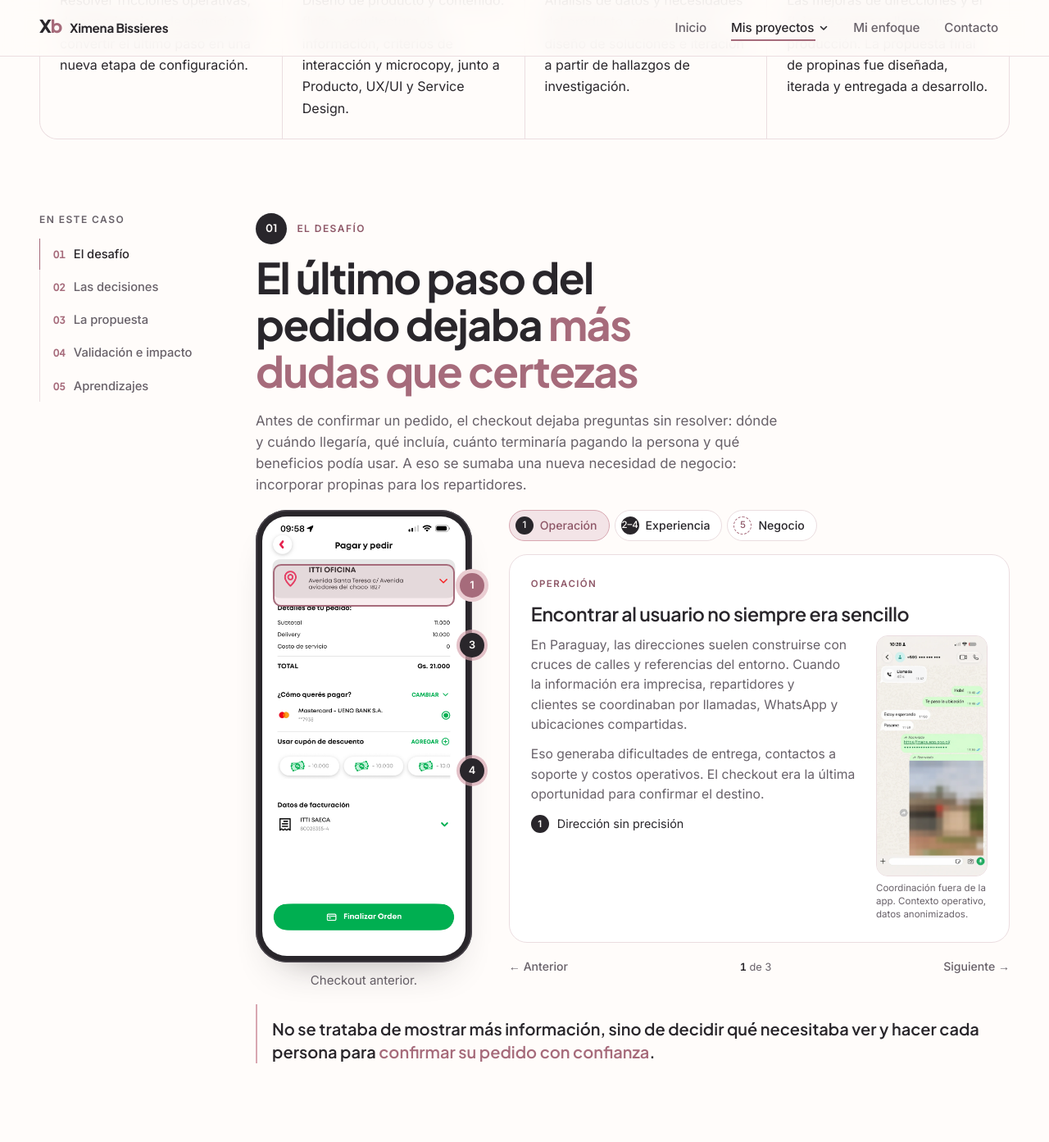
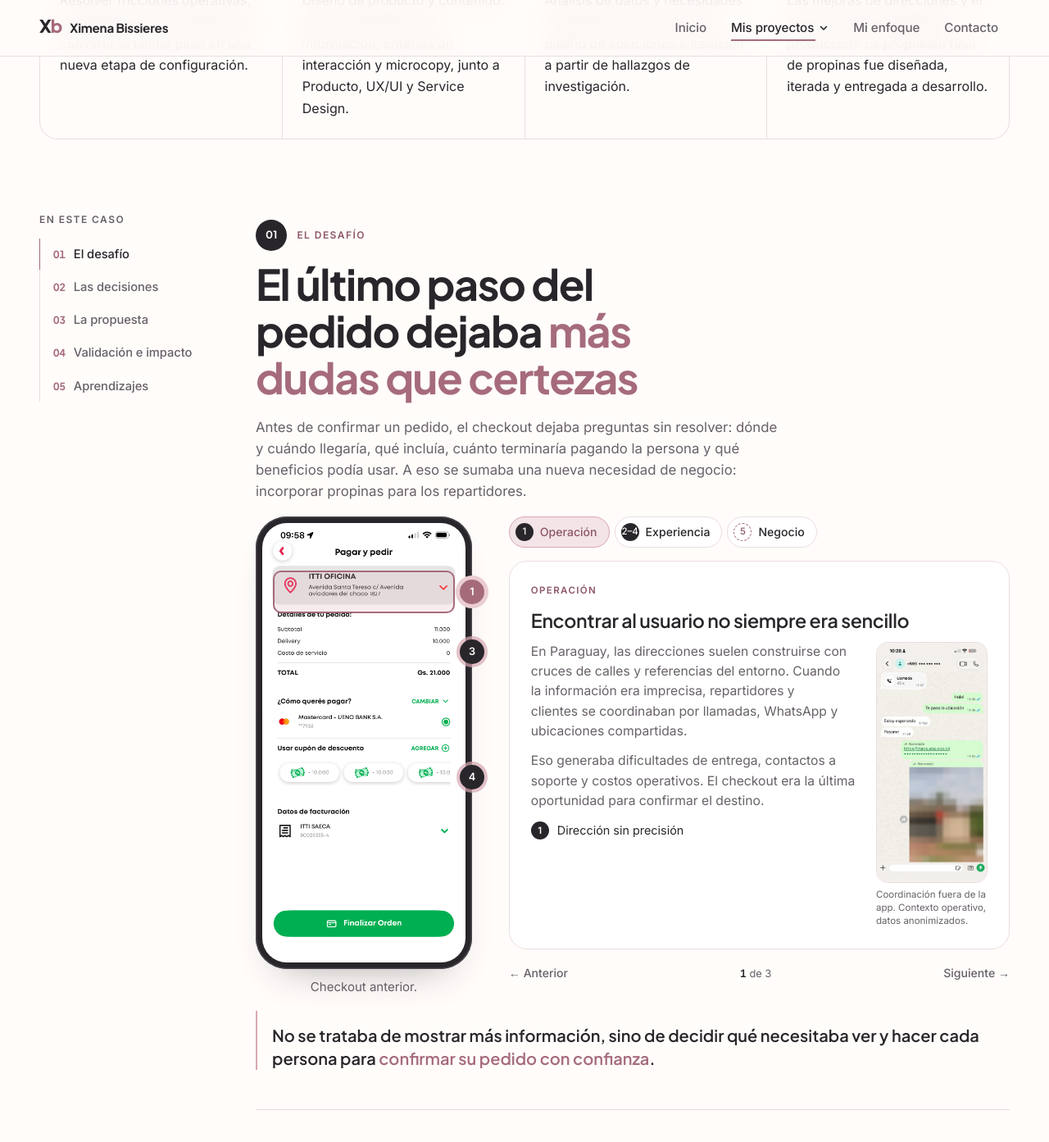
Before and after one commit to ximebissieres/Ximebissieres.github.io, a Jekyll site: the page built from proyectos/monchis.html, in a window 1280 px wide and 1400 px high, scrolled down 1120 px. Shown: the top 1393 px of the window at 82% size. Built offline with Jekyll 4.4.1, drawn with Linux system fonts in a browser that asks for light colours.

Commit message:
Monchis: mismo aire arriba y abajo de todas las líneas divisoras
Un solo valor (48 px en escritorio, 32 px en celular) para capítulos, criterios y el bloque de impacto.

Co-Authored-By: Claude Opus 5.5 <noreply@anthropic.com>
Claude-Session: https://claude.ai/code/session_01DJ4kQgEHjb3PtnpPBBuZ5X

```diff
--- a/assets/styles.css
+++ b/assets/styles.css
@@ -2038,4 +2038,13 @@ body { font-family: var(--sans); font-size: var(--fs-body); line-height: 1.65; f
 .impact-note { max-width: 46rem; padding: 12px 16px; border-radius: 14px; background: var(--bg-3); font-size: .88rem; line-height: 1.55; color: var(--muted); text-wrap: pretty; }
 .impact-note b { display: block; margin-bottom: 2px; font-size: .7rem; font-weight: var(--w-semibold); letter-spacing: .12em; text-transform: uppercase; color: var(--rose-ink); }
 /* 04 · Impacto: la línea inferior encuadra los bloques con el mismo aire que la superior */
-.chapter#impacto { padding-bottom: 26px; }
+
+/* Monchis · mismo aire arriba y abajo de todas las líneas divisoras */
+.chapters:has(#desafio) { --div-air: clamp(32px, 4vw, 48px); }
+.chapters:has(#desafio) > .chapter { padding-block: var(--div-air); }
+.chapters:has(#desafio) > .chapter:first-child { padding-top: 8px; }
+.chapters:has(#desafio) .crit { padding-block: var(--div-air); }
+.chapters:has(#desafio) .crit:first-child { padding-top: 4px; }
+.chapters:has(#desafio) .crit:last-child { padding-bottom: 0; }
+.chapters:has(#desafio) .impact-pair { margin-top: calc(var(--div-air) - 28px); padding-top: var(--div-air); }
+.chapters:has(#desafio) .impact-pair > div > .d-status { margin-top: -3px; }
```
